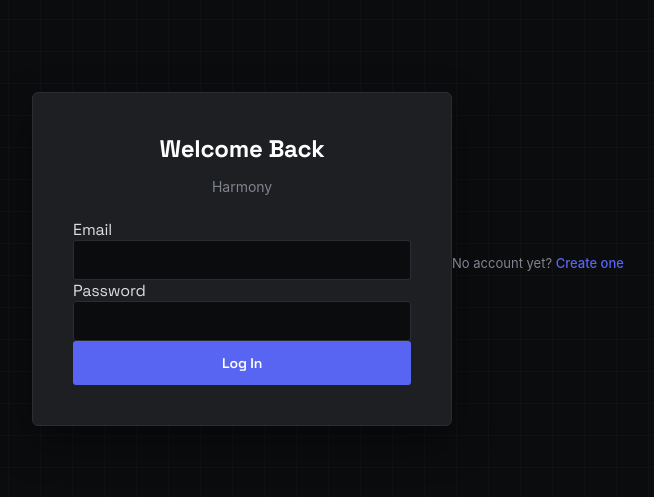
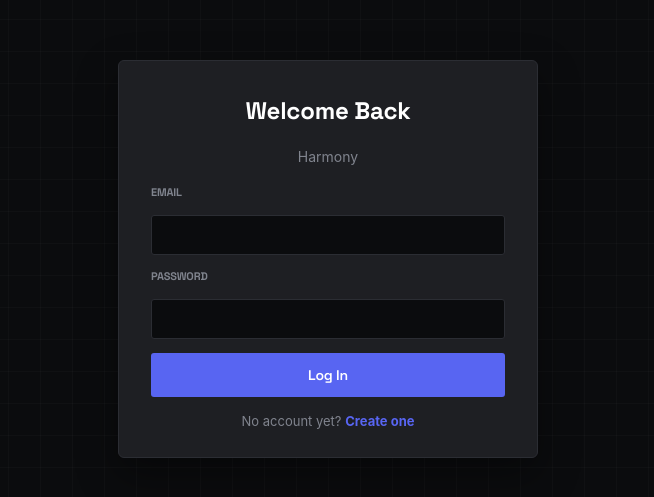
Before and after one commit to Elsyvien/Harmony, a React (Vite) app in the folder web/: page /#/login in a window 1280 px wide. Shown: the part 141-638 px from the top of the page, without its empty margins (312-966 px from the left). Built offline with nearby package versions, Linux system fonts and the light colour scheme; no server answers.

Commit message:
feat: redesign auth layout and move account switch action

```diff
--- a/web/src/components/auth-form.tsx
+++ b/web/src/components/auth-form.tsx
@@ -1,3 +1,4 @@
+import { Link } from 'react-router-dom';
 import { useState } from 'react';
 
 interface AuthFormValues {
@@ -10,6 +11,9 @@ interface AuthFormProps {
   mode: 'login' | 'register';
   loading: boolean;
   error: string | null;
+  switchCopy: string;
+  switchHref: string;
+  switchLabel: string;
   onSubmit: (values: AuthFormValues) => Promise<void>;
 }
 
@@ -84,6 +88,10 @@ export function AuthForm(props: AuthFormProps) {
           'Create Account'
         )}
       </button>
+
+      <p className="auth-switch-copy">
+        {props.switchCopy} <Link to={props.switchHref}>{props.switchLabel}</Link>
+      </p>
     </form>
   );
 }
--- a/web/src/pages/login-page.tsx
+++ b/web/src/pages/login-page.tsx
@@ -1,4 +1,4 @@
-import { Link, Navigate, useNavigate } from 'react-router-dom';
+import { Navigate, useNavigate } from 'react-router-dom';
 import { useEffect, useState } from 'react';
 import { chatApi } from '../api/chat-api';
 import { AuthForm } from '../components/auth-form';
@@ -25,6 +25,9 @@ export function LoginPage() {
         mode="login"
         loading={loading}
         error={error}
+        switchCopy="No account yet?"
+        switchHref="/register"
+        switchLabel="Create one"
         onSubmit={async ({ email, password }) => {
           try {
             setLoading(true);
@@ -39,9 +42,6 @@ export function LoginPage() {
           }
         }}
       />
-      <p className="switch-copy">
-        No account yet? <Link to="/register">Create one</Link>
-      </p>
     </main>
   );
 }
--- a/web/src/pages/register-page.tsx
+++ b/web/src/pages/register-page.tsx
@@ -1,4 +1,4 @@
-import { Link, Navigate, useNavigate } from 'react-router-dom';
+import { Navigate, useNavigate } from 'react-router-dom';
 import { useEffect, useState } from 'react';
 import { chatApi } from '../api/chat-api';
 import { AuthForm } from '../components/auth-form';
@@ -25,6 +25,9 @@ export function RegisterPage() {
         mode="register"
         loading={loading}
         error={error}
+        switchCopy="Already have an account?"
+        switchHref="/login"
+        switchLabel="Log in"
         onSubmit={async ({ username, email, password }) => {
           try {
             setLoading(true);
@@ -43,9 +46,6 @@ export function RegisterPage() {
           }
         }}
       />
-      <p className="switch-copy">
-        Already have an account? <Link to="/login">Log in</Link>
-      </p>
     </main>
   );
 }
--- a/web/src/styles/global.css
+++ b/web/src/styles/global.css
@@ -116,9 +116,9 @@ body.theme-light ::-webkit-scrollbar-thumb {
 .auth-page {
   min-height: 100vh;
   min-height: 100dvh;
-  display: flex;
-  align-items: center;
-  justify-content: center;
+  display: grid;
+  place-items: center;
+  padding: 24px 16px;
   background-color: var(--bg-darkest);
   background-image:
     linear-gradient(rgba(255, 255, 255, 0.02) 1px, transparent 1px),
@@ -129,13 +129,15 @@ body.theme-light ::-webkit-scrollbar-thumb {
 .auth-card {
   width: 100%;
   max-width: 420px;
-  padding: 40px;
+  padding: 34px 32px 28px;
   background: var(--bg-dark);
   border: 1px solid var(--panel-border);
   box-shadow: 0 16px 40px rgba(0,0,0,0.4);
   color: var(--text-normal);
   border-radius: var(--radius-soft);
   animation: scaleUp 0.3s ease-out;
+  display: grid;
+  gap: 14px;
 }
 
 .auth-brand {
@@ -170,15 +172,16 @@ body.theme-light ::-webkit-scrollbar-thumb {
 .auth-subtitle {
   text-align: center;
   color: var(--text-muted);
-  margin-bottom: 24px;
+  margin: 0 0 6px;
   font-size: 14px;
 }
 
 .field {
-  margin-bottom: 20px;
-}
-
-.field label {
+  display: grid;
+  gap: 8px;
+}
+
+.field span {
   display: block;
   color: var(--text-muted);
   font-size: 11px;
@@ -241,11 +244,15 @@ button {
   animation: spin 0.8s linear infinite;
 }
 
-.switch-copy {
-  margin-top: 20px;
+.auth-switch-copy {
+  margin: 2px 0 0;
   font-size: 13px;
   color: var(--text-muted);
   text-align: center;
+}
+
+.auth-switch-copy a {
+  font-weight: 700;
 }
 
 .error-banner {
@@ -2448,11 +2455,20 @@ body.font-scale-lg {
 
 .profile-actions {
   display: flex;
-  justify-content: flex-start;
+  flex-direction: column;
+  align-items: flex-start;
+  gap: 10px;
 }
 
 .profile-actions .ghost-btn {
   min-width: 180px;
+}
+
+.profile-actions .error-banner.compact {
+  margin: 0;
+  padding: 6px 8px;
+  font-size: 12px;
+  text-align: left;
 }
 
 .profile-section label {
```
